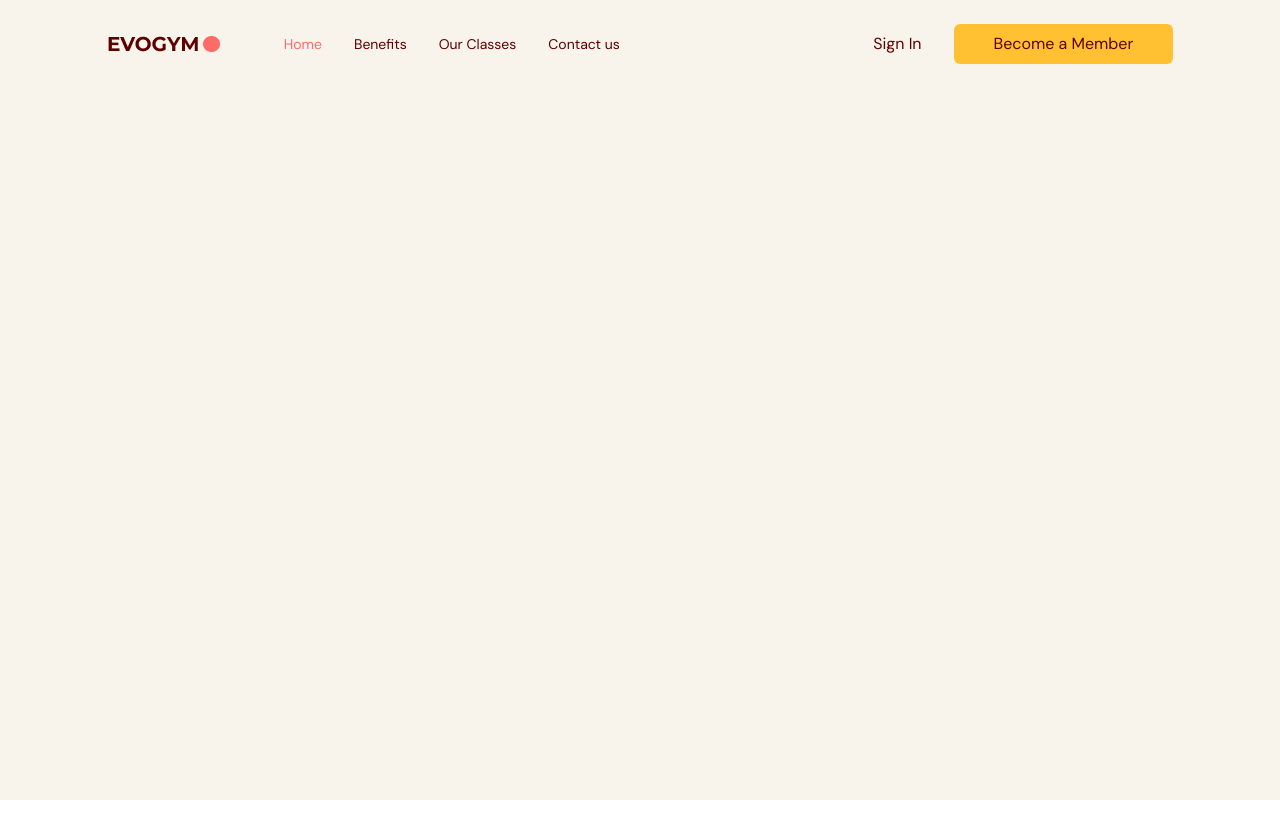
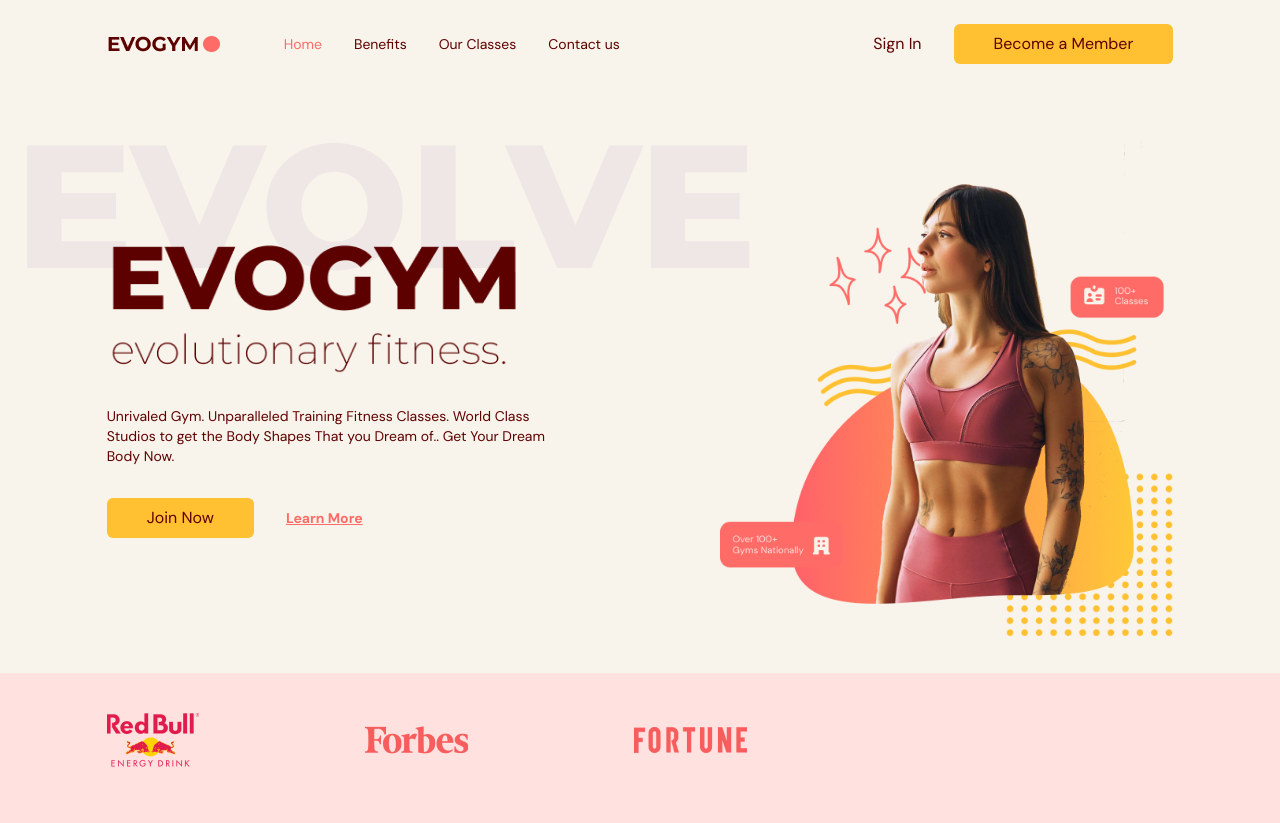
Before and after one commit to davique0/gym-typescript, a React (Vite) app: page / in a window 1280 px wide. Before the commit the page ends 800 px from the top, so only its background shows below. Built offline with nearby package versions, Linux system fonts and the light colour scheme.

Commit message:
Finish Home Page layout

```diff
--- a/src/App.tsx
+++ b/src/App.tsx
@@ -1,4 +1,5 @@
 import Navbar from "@/scenes/navbar"
+import Home from '@/scenes/home'
 import { useEffect, useState } from "react"
 import { SelectedPage } from "@/shared/types";
 
@@ -26,6 +27,7 @@
         selectedPage={selectedPage}
         setSelectedPage={setSelectedPage}
       />
+      <Home setSelectedPage={setSelectedPage} />
     </div>
   )
 }
--- /dev/null
+++ b/src/scenes/home/index.tsx
@@ -0,0 +1,77 @@
+import { SelectedPage } from '@/shared/types'
+import useMediaQuery from '@/hooks/useMediaQuery';
+import ActionButton from '@/shared/ActionButton';
+import HomePageText from "@/assets/HomePageText.png"
+import HomePageGraphic from "@/assets/HomePageGraphic.png"
+import SponsorRedBull from "@/assets/SponsorRedBull.png"
+import SponsorForbes from "@/assets/SponsorForbes.png"
+import SponsorFortune from "@/assets/SponsorFortune.png"
+import AnchorLink from 'react-anchor-link-smooth-scroll';
+
+
+type Props = {
+  setSelectedPage: (value: SelectedPage) => void;
+}
+
+const Home = ({ setSelectedPage }: Props) => {
+  const isAboveMediumScreens = useMediaQuery("(min-width:1060px)");
+
+
+  return (
+    <section
+      id="home"
+      className='gap-16 bg-gray-20 py-10 md:h-full md:pb-0'
+    >
+      {/* Image and Main Header */}
+      <div className='md:flex mx-auto w-5/6 items-center justify-center md:h-5/6'>
+        {/* Main Header */}
+        <div className='z-10 mt-32 md:basis-3/5'>
+          {/* Headings */}
+          <div className='md:-mt-20'>
+            <div className='relative'>
+              <div className='before:absolute before:-top-20 before:-left-20 before:z-[-1] md:before:content-evolvetext'>
+                <img alt='home-page-text' src={HomePageText} />
+              </div>
+            </div>
+            <p className='mt-8 text-sm'>
+              Unrivaled Gym. Unparalleled Training Fitness Classes. World Class
+              Studios to get the Body Shapes That you Dream of.. Get Your Dream
+              Body Now.
+            </p>
+          </div>
+          {/* Actions */}
+          <div className='mt-8 flex items-center gap-8'>
+            <ActionButton setSelectedPage={setSelectedPage}>
+              Join Now
+            </ActionButton>
+            <AnchorLink
+              className='text-sm font-bold text-primary-500 underline hover:text-secondary-500'
+              onClick={() => setSelectedPage(SelectedPage.ContactUs)}
+              href={`#${SelectedPage.ContactUs}`}
+            >
+              <p>Learn More</p>
+            </AnchorLink>
+          </div>
+        </div>
+        {/* Image */}
+        <div className='flex basis-3/5 justify-center md:z-10 md:ml-40 md:mt-16 md:justify-items-end'>
+          <img alt='hom-page-graphic' src={HomePageGraphic} />
+        </div>
+      </div>
+      {/* Sponsors */}
+      {isAboveMediumScreens && (
+        <div className='h-[150px] w-full bg-primary-100 py-10'>
+          <div className='mx-auto w-5/6'>
+            <div className='flex w-3/5 items-center justify-between gap-8'>
+              <img alt='redbull-sponsor' src={SponsorRedBull} />
+              <img alt='forbes-sponsor' src={SponsorForbes} />
+              <img alt='Fortune-sponsor' src={SponsorFortune} />
+            </div>
+          </div>
+        </div>
+      )}
+    </section>
+  )
+}
+
+export default Home
```
